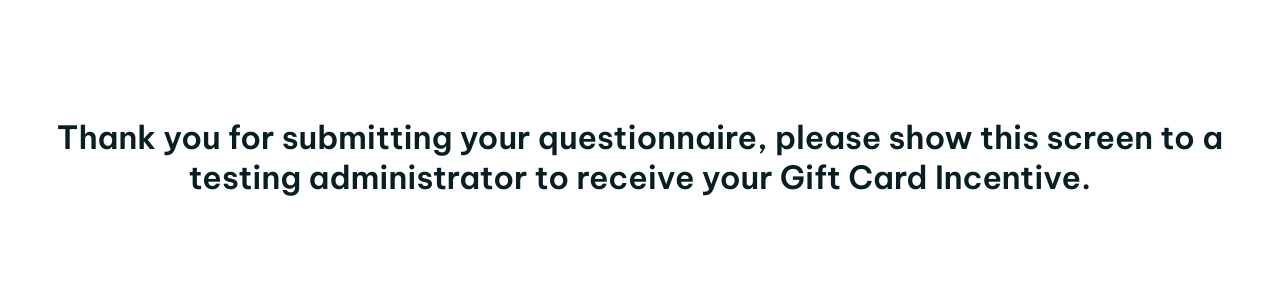
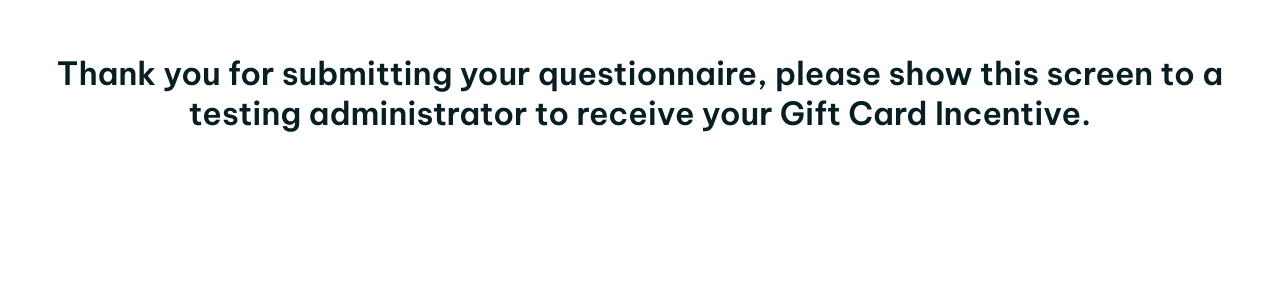
Before and after one commit to thomps9012/MAI, a Next.js app: page /success in a window 1280 px wide. Shown: the top 300 px of the page. Built offline with nearby package versions, Linux system fonts and the light colour scheme.

Commit message:
styling on success screen

```diff
--- a/styles/globals.css
+++ b/styles/globals.css
@@ -23,7 +23,6 @@ body {
 .successScreen {
     padding: 1rem;
     margin: 1rem;
-    margin-top: 5rem;
     text-align: center;
 }
 
```
